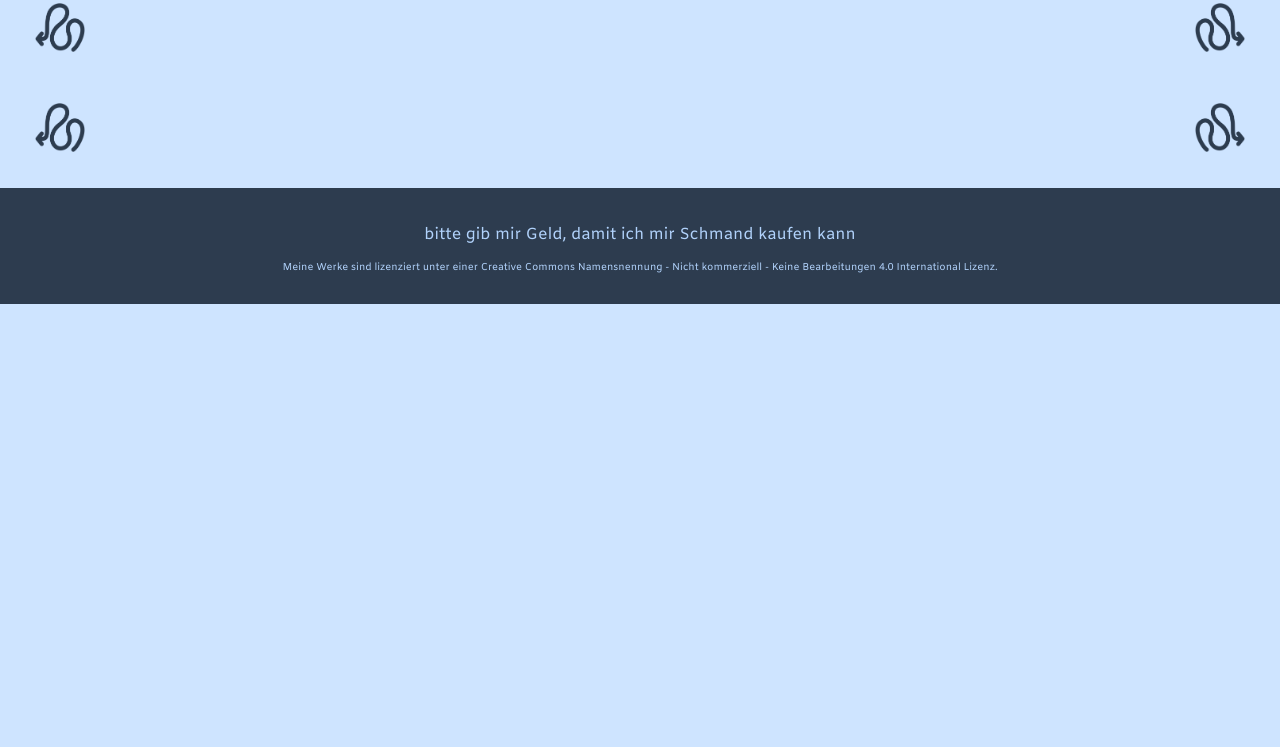
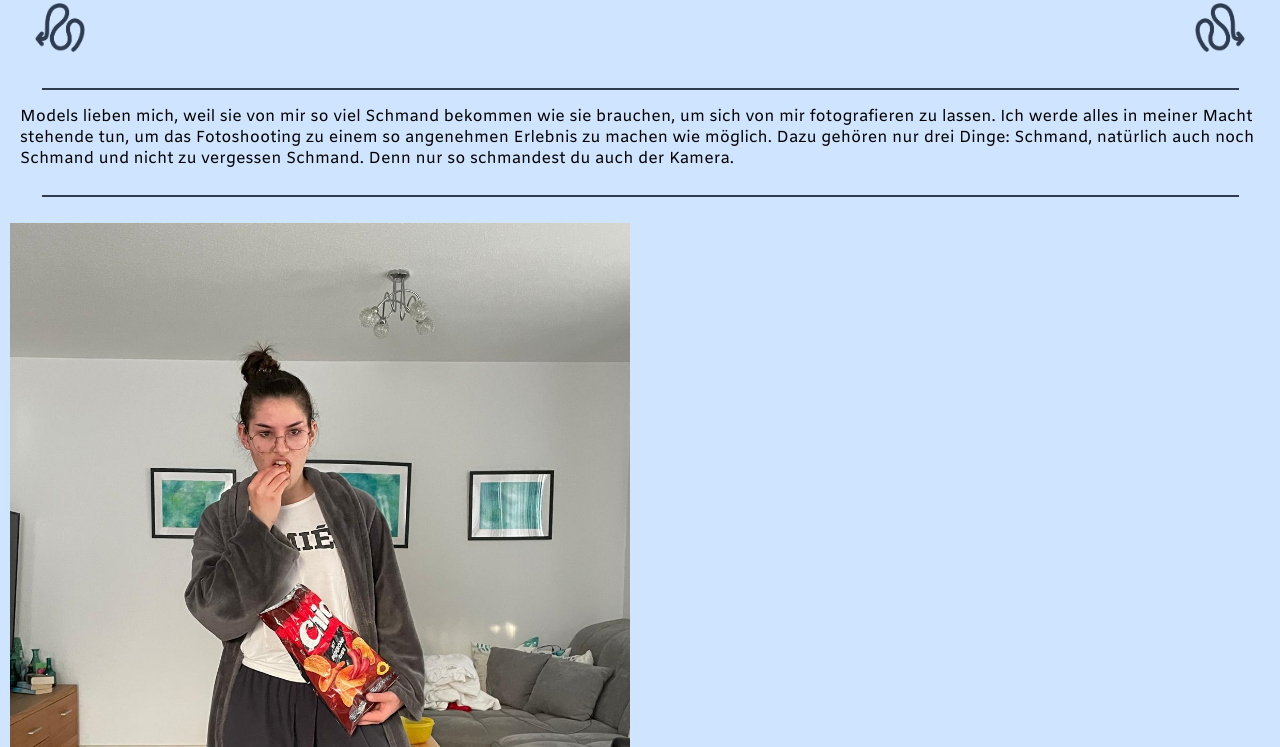
Before and after one commit to Ra1nbowbacon/SchmandmannStudios, a plain HTML site: page model.html in a window 1280 px wide. Shown: the part 205-952 px from the top of the page. Before the commit the page ends 800 px from the top, so only its background shows below. Drawn offline with Linux system fonts and the light colour scheme.

Commit message:
slideshow

```diff
--- /dev/null
+++ b/assets/script.js
@@ -0,0 +1,39 @@
+const simpleSlides = function (options) {
+    const Slideshow = {
+        init: function (options) {
+            this.count = 0;
+            this.slides = document.querySelectorAll(".slides");
+            this.numslides = this.slides.length;
+            options = options || {};
+            this.opts = {
+                speed: options.speed || 3600,
+                animate: options.animate || "animate-top"
+            }
+            this.slides[0].classList.add(this.opts.animate);
+            this.slides[0].style.display = "block";
+            this.autoCycle(this.opts.speed)
+        },
+        showSlide: function (i) {
+            this.slides[this.count].classList.remove(this.opts.animate);
+            this.slides[this.count].style.display = "none";
+            this.count = (i > 0) ? (this.count + 1) % this.numslides : (this.count - 1 + this.numslides) % this.numslides;
+            this.slides[this.count].style.display = "block";
+            this.slides[this.count].classList.add(this.opts.animate);
+        },
+        autoCycle: function (speed) {
+            const that = this;
+            setInterval(function () {
+                that.showSlide(1);
+            }, speed);
+        }
+    };
+    const slideshow = Object.create(Slideshow);
+    slideshow.init(options);
+}
+
+const opts = {
+    speed: 3000,
+    animate: "animatetop"
+}
+
+simpleSlides(opts);
--- a/assets/styles.css
+++ b/assets/styles.css
@@ -149,7 +149,29 @@ body {
       height: auto;
     }
 
+    /*Slidshow*/
 
+    .slideshow img{
+      width: 100%;
+      height: auto;
+    }
+
+    .slides {
+      display:none;
+      width: 100%;
+      max-width: 620px;
+      margin:1em auto;
+    }
+
+    .animate-top {
+      display: block;
+      position:relative;
+      animation:animatetop 1s
+    }
+
+    @keyframes animatetop {
+      from { top:-300px; opacity: 0 } to { top:0; opacity:1 }
+    }
 
     /*Navigationspfeile*/
 
--- a/model.html
+++ b/model.html
@@ -6,7 +6,7 @@
 		<meta name="viewport" content="width=device-width, initial-scale=1, viewport-fit=cover">
 		<link rel="stylesheet" href="assets/styles.css" />
 		<link rel="icon" type="image/png" href="assets/favicon.png">
-		<script src="script.js" defer></script>
+		<script src="assets/script.js" defer></script>
 	</head>
 
 	<body class="is-preload-0 is-preload-1 is-preload-2">
@@ -27,6 +27,37 @@
 				<a class="right" href="social Media.html">
 					<img src="icons/forward.png" alt="Weiter Pfeil" title="Weiter zu Social Media">
 				</a>
+			</div>
+
+			<div id="text">
+				<hr>
+				<p> Models lieben mich, weil sie von mir so viel Schmand bekommen wie sie brauchen,
+					um sich von mir fotografieren zu lassen. Ich werde alles in meiner Macht stehende tun, um
+					das Fotoshooting zu einem so angenehmen Erlebnis zu machen wie möglich. Dazu gehören nur drei Dinge:
+					Schmand, natürlich auch noch Schmand und nicht zu vergessen Schmand. Denn nur so schmandest du auch der
+					Kamera. <br>
+				</p>
+				<hr>
+			</div>
+
+				<div class="slideshow">
+					<img class="slides" src="images/model/style.jpg">
+					<img class="slides" src="images/model/Assi.jpg">
+					<img class="slides" src="images/model/fressen.jpg">
+					<img class="slides" src="images/model/schnauzer.jpg">
+					<img class="slides" src="images/model/chainmodel.jpg">
+					<img class="slides" src="images/model/mirrormodel.jpg">
+					<img class="slides" src="images/model/fettheit.jpg">
+				</div>
+
+			<div id="text">
+				<hr>
+				<p>
+					Die Bedeutung von Schmand darf dabei nicht unterschätzt werden, denn wie man so schön zu sagen pflegt:
+					"Schmand ist ein Sauerrahmprodukt". Dank dem hohen Fettgehalt von Schmand flockt dieser beim erhitzen nicht aus.
+					Dadurch wirst du während meinem Shooting auch nicht ausflocken, es sei denn dies ist dein expliziter Wunsch, denn dein
+					Wunsch sei mir ein Befehl (aber ich werde dich trotzdem judgen).
+				</p>
 			</div>
 
 
```
Also changed, not shown: index.html (+1 -1 lines), 15 other files.
